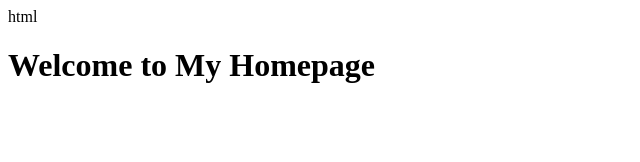
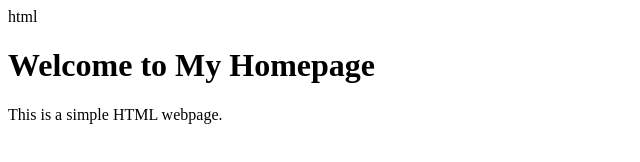
Before and after one commit to Joelhyt/Harjoitus, a plain HTML site: page index.html in a window 1280 px wide. Shown: the whole page, without its empty margins (0-640 px from the left). Drawn offline with Linux system fonts and the light colour scheme.

Commit message:
Lisäyksiä 2

```diff
--- a/index.html
+++ b/index.html
@@ -5,3 +5,4 @@
 </head>
 <body>
     <h1>Welcome to My Homepage</h1>
+	<p>This is a simple HTML webpage.</p>
```
